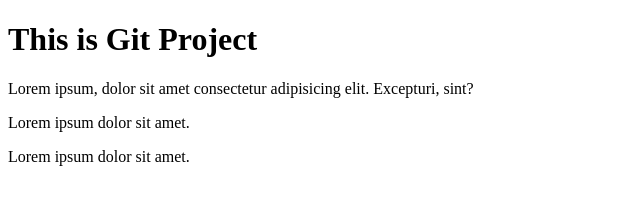
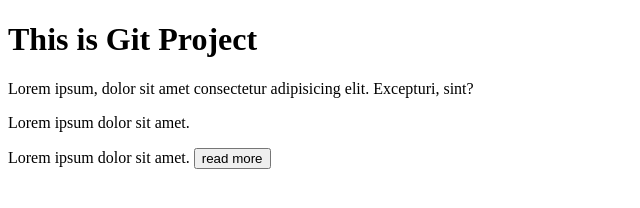
Before and after one commit to meng-mao/git-project, a plain HTML site: page index.html in a window 1280 px wide. Shown: the whole page, without its empty margins (0-640 px from the left). Drawn offline with Linux system fonts and the light colour scheme.

Commit message:
added a button into paragraph

```diff
--- a/index.html
+++ b/index.html
@@ -12,6 +12,6 @@
     </div>
     <div class="paragraph">Lorem ipsum, dolor sit amet consectetur adipisicing elit. Excepturi, sint?</div>
     <p>Lorem ipsum dolor sit amet.</p>
-    <p>Lorem ipsum dolor sit amet.</p>
+    <p>Lorem ipsum dolor sit amet. <span><button>read more</button></span></p>
 </body>
 </html>
```
